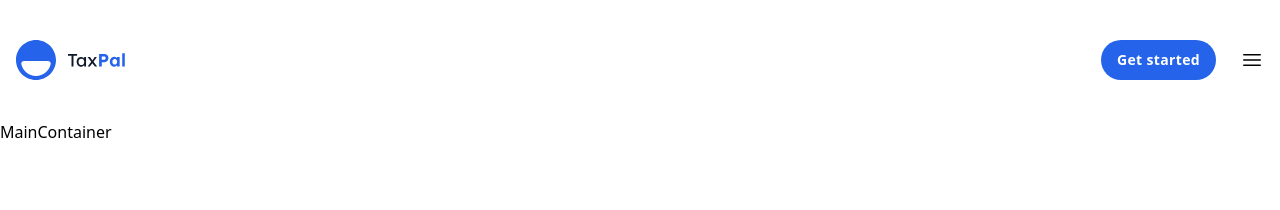
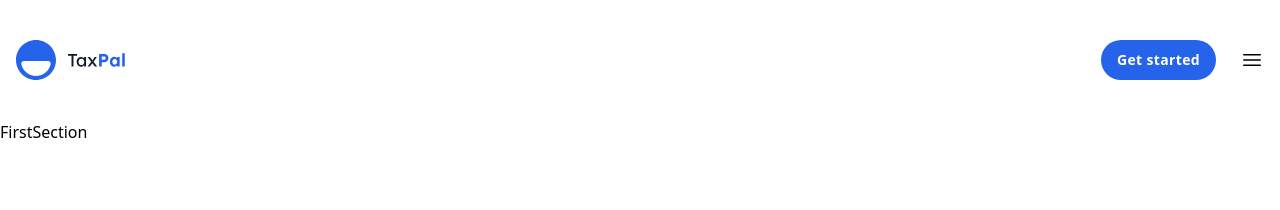
Before and after one commit to amine-omari/Taxpal-clone, a Next.js app: page / in a window 1280 px wide. Shown: the top 210 px of the page. Built offline with nearby package versions, Linux system fonts and the light colour scheme.

Commit message:
feat: import FirstSection component

```diff
--- a/components/MainContainer.jsx
+++ b/components/MainContainer.jsx
@@ -1,9 +1,12 @@
-import React from 'react'
+import React from "react";
+import FirstSection from "./FirstSection";
 
 const MainContainer = () => {
   return (
-    <div>MainContainer</div>
-  )
-}
+    <main>
+      <FirstSection />
+    </main>
+  );
+};
 
-export default MainContainer
+export default MainContainer;
```
